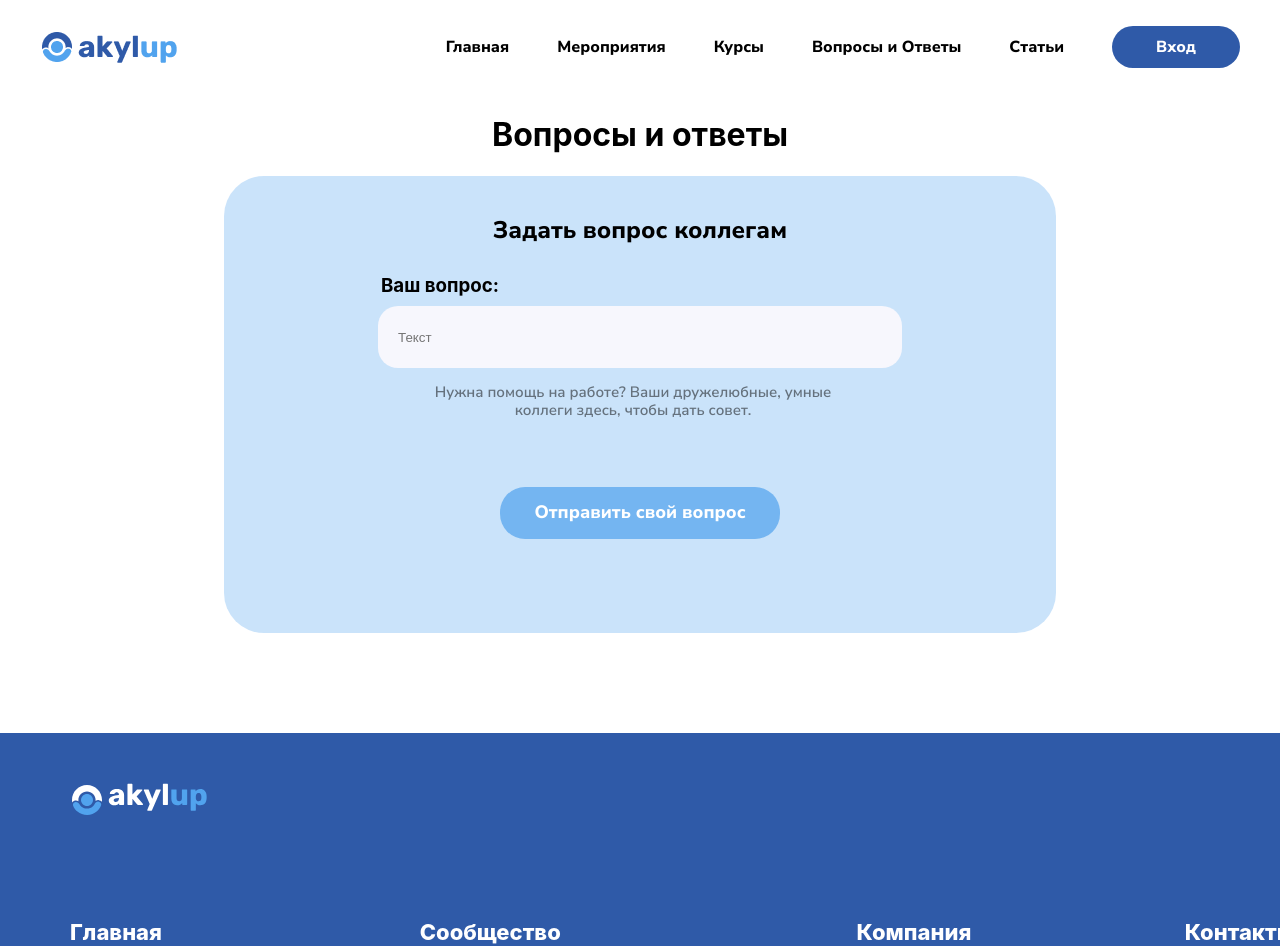
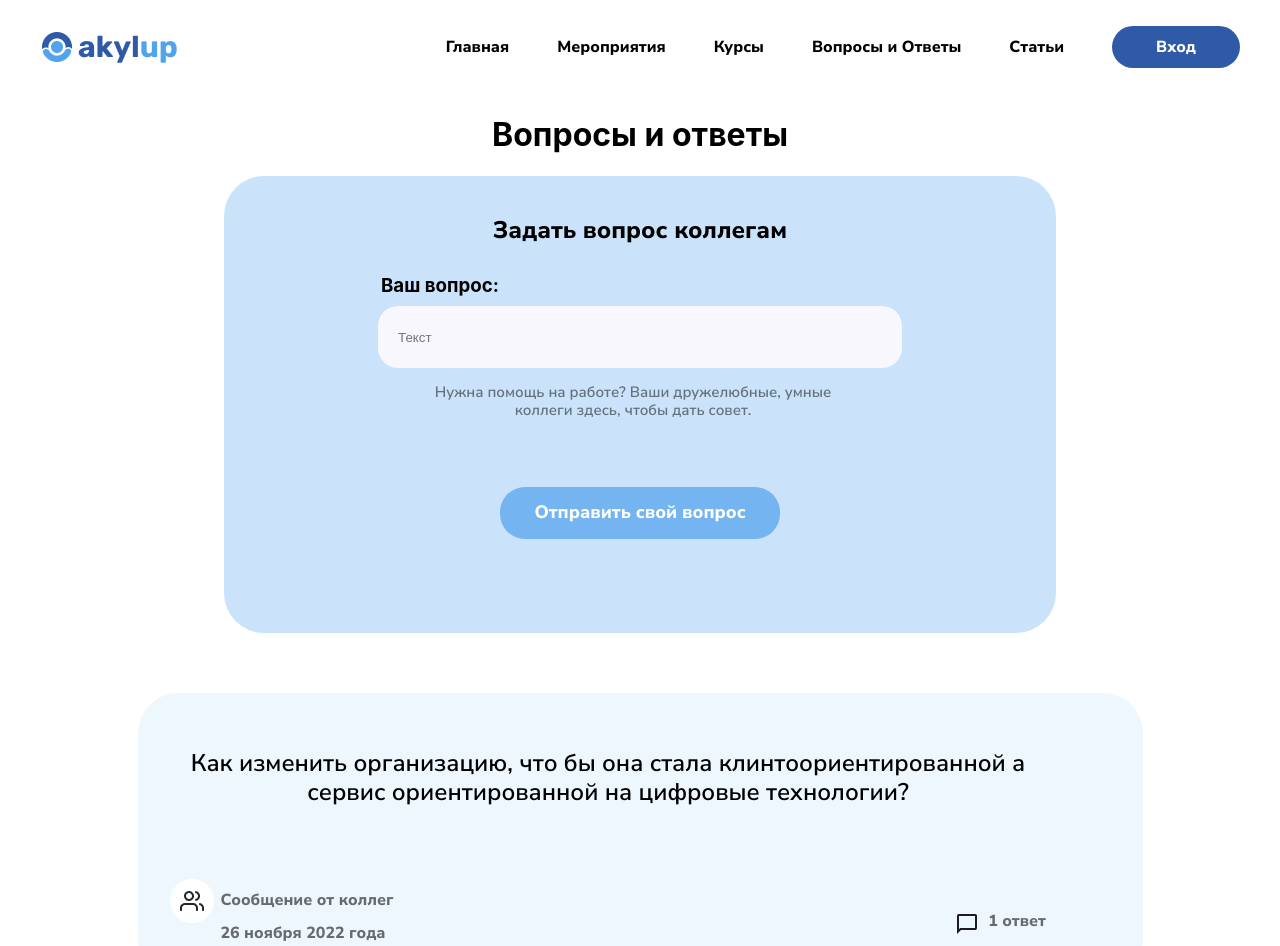
Before and after one commit to 09mazya/AkylUP, a React (Create React App) app: page /qa in a window 1280 px wide. Shown: the top 946 px of the page. Built offline with nearby package versions, Linux system fonts and the light colour scheme; the HTML template or start-up script is replaced by a standard one.

Commit message:
update questionslist

```diff
--- a/src/pages/Qa/Qa.css
+++ b/src/pages/Qa/Qa.css
@@ -1,6 +1,8 @@
 .qa-form-wrap {
   display: flex;
   justify-content: center;
+  align-items: center;
+  flex-direction: column;
 }
 .qa-form {
   flex-direction: column;
@@ -12,6 +14,7 @@
   height: 417px;
   background: rgba(81, 163, 238, 0.3);
   border-radius: 40px;
+  margin-bottom: 60px;
 }
 
 .qa-input {
@@ -69,7 +72,6 @@ input {
   color: #ffffff;
   border: none;
   cursor: pointer;
-
 }
 
 .qa-button:hover {
@@ -78,3 +80,77 @@ input {
   color: #2f5aa8;
   transition: 0.3s;
 }
+
+.questions {
+  justify-content: center;
+  align-items: flex-start;
+  padding: 32px;
+  width: 941px;
+  height: 223px;
+  background: rgba(203, 227, 250, 0.3);
+  border-radius: 40px;
+}
+
+.quetions-text {
+  width: 877px;
+  height: 58px;
+  font-family: "Nunito Sans";
+  font-style: normal;
+  font-weight: 400;
+  font-size: 24px;
+  line-height: 120%;
+  align-items: center;
+  color: #000000;
+  margin-bottom: 72px;
+}
+
+.message-from {
+  display: flex;
+  justify-content: space-between;
+}
+
+.collegues {
+  display: flex;
+  justify-content: center;
+  align-items: center;
+  text-align: center;
+}
+
+.chat-bubble {
+  display: flex;
+  justify-content: center;
+  align-items: center;
+  text-align: center;
+  position: relative;
+  top:-5px;
+}
+
+.micro-answers {
+  width: 187px;
+  height: 19px;
+  font-family: "Nunito Sans";
+  font-style: normal;
+  font-weight: 700;
+  font-size: 16px;
+  line-height: 120%;
+  color: #00000091;
+}
+.micro-answers-data {
+  width: 187px;
+  height: 19px;
+  font-family: "Nunito Sans";
+  font-style: normal;
+  font-weight: 700;
+  font-size: 16px;
+  line-height: 120%;
+  color: #00000091;
+  position: relative;
+  left: 40px;
+  top: -15px;
+}
+
+.chat-bubble-img {
+  position: relative;
+  top: 3px;
+  left: 55px;
+}
--- a/src/pages/Qa/Qa.jsx
+++ b/src/pages/Qa/Qa.jsx
@@ -1,5 +1,7 @@
 import React from "react";
 import "../Qa/Qa.css";
+import Chat from "./QA-img/chat_bubble.png";
+import Collegues from "../Qa/QA-img/messageguys.png";
 
 function Qa() {
   return (
@@ -18,6 +20,25 @@ function Qa() {
           </p>
           <button className="qa-button">Отправить свой вопрос</button>
         </div>
+        <div className="questions">
+          <p className="quetions-text">
+            Как изменить организацию, что бы она стала клинтоориентированной а
+            сервис ориентированной на цифровые технологии?
+          </p>
+          <div className="message-from">
+            <div>
+              <div className="collegues">
+                <img src={Collegues} alt="" />
+                <span className="micro-answers">Сообщение от коллег</span>
+              </div>
+              <p className="micro-answers-data">26 ноября 2022 года </p>
+            </div>
+            <div className="chat-bubble">
+              <img className="chat-bubble-img" src={Chat} alt="" />
+              <span className="micro-answers">1 ответ</span>
+            </div>
+          </div>
+        </div>
       </div>
     </>
   );
```
Also changed, not shown: src/pages/Qa/QA-img/chat_bubble.png (added), src/pages/Qa/QA-img/messageguys.png (added).
